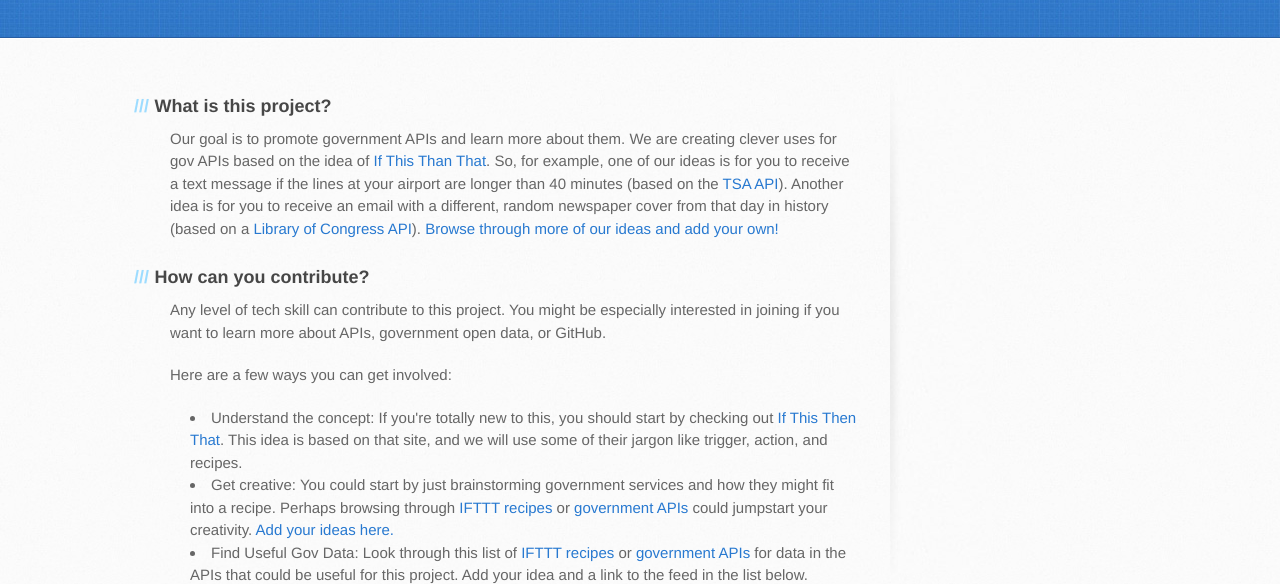
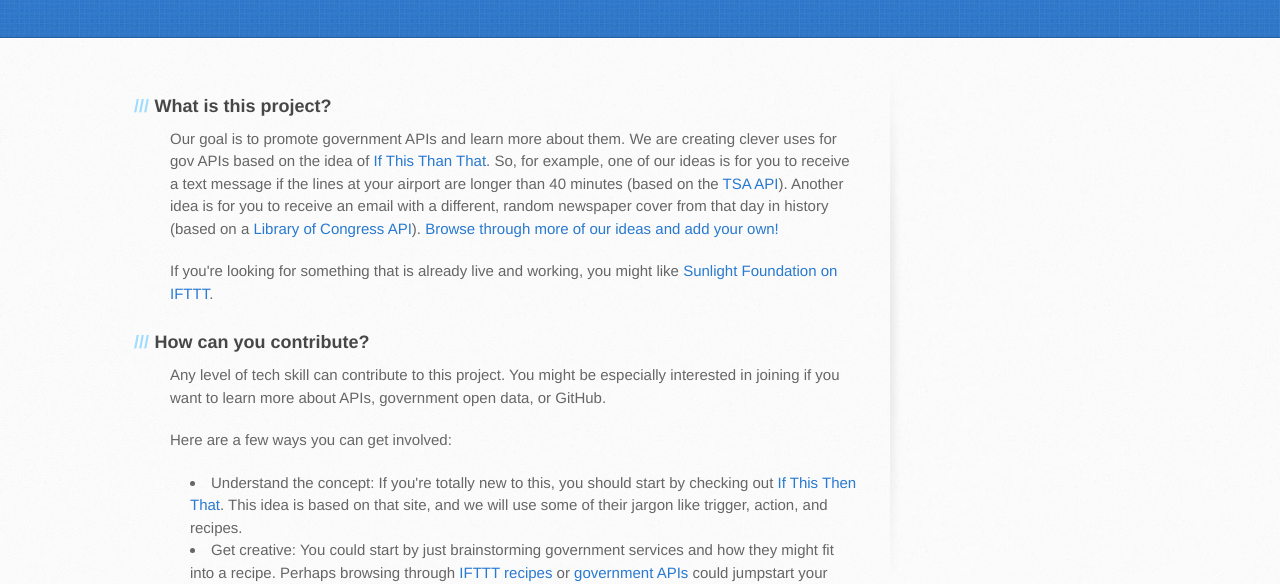
Before and after one commit to 18F/ifgovthenthat, a plain HTML site: page index.html in a window 1280 px wide. Shown: the part 197-781 px from the top of the page. Drawn offline with Linux system fonts and the light colour scheme.

Commit message:
Update index.html

```diff
--- a/index.html
+++ b/index.html
@@ -30,6 +30,7 @@
         <section id="main-content">
         <h3>What is this project?</h3>
         <p>Our goal is to promote government APIs and learn more about them. We are creating clever uses for gov APIs based on the idea of <a href="http://ifttt.com">If This Than That</a>. So, for example, one of our ideas is for you to receive a text message if the lines at your airport are longer than 40 minutes (based on the <a href="https://apps.tsa.dhs.gov/mytsa/wait_times_detail.aspx">TSA API</a>). Another idea is for you to receive an email with a different, random newspaper cover from that day in history (based on a <a href="http://chroniclingamerica.loc.gov/about/api/">Library of Congress API</a>). <a href="https://github.com/codefordc/ifgovthenthat">Browse through more of our ideas and <strong>add your own!</strong></a></p>
+        <p>If you're looking for something that is already live and working, you might like <a href="https://ifttt.com/sunlightfoundation">Sunlight Foundation on IFTTT</a>.</p>
         <h3>How can you contribute?</h3>
         <p>Any level of tech skill can contribute to this project. You might be especially interested in joining if you want to learn more about APIs, government open data, or GitHub.</p>
         <p>Here are a few ways you can get involved:</p>
```
